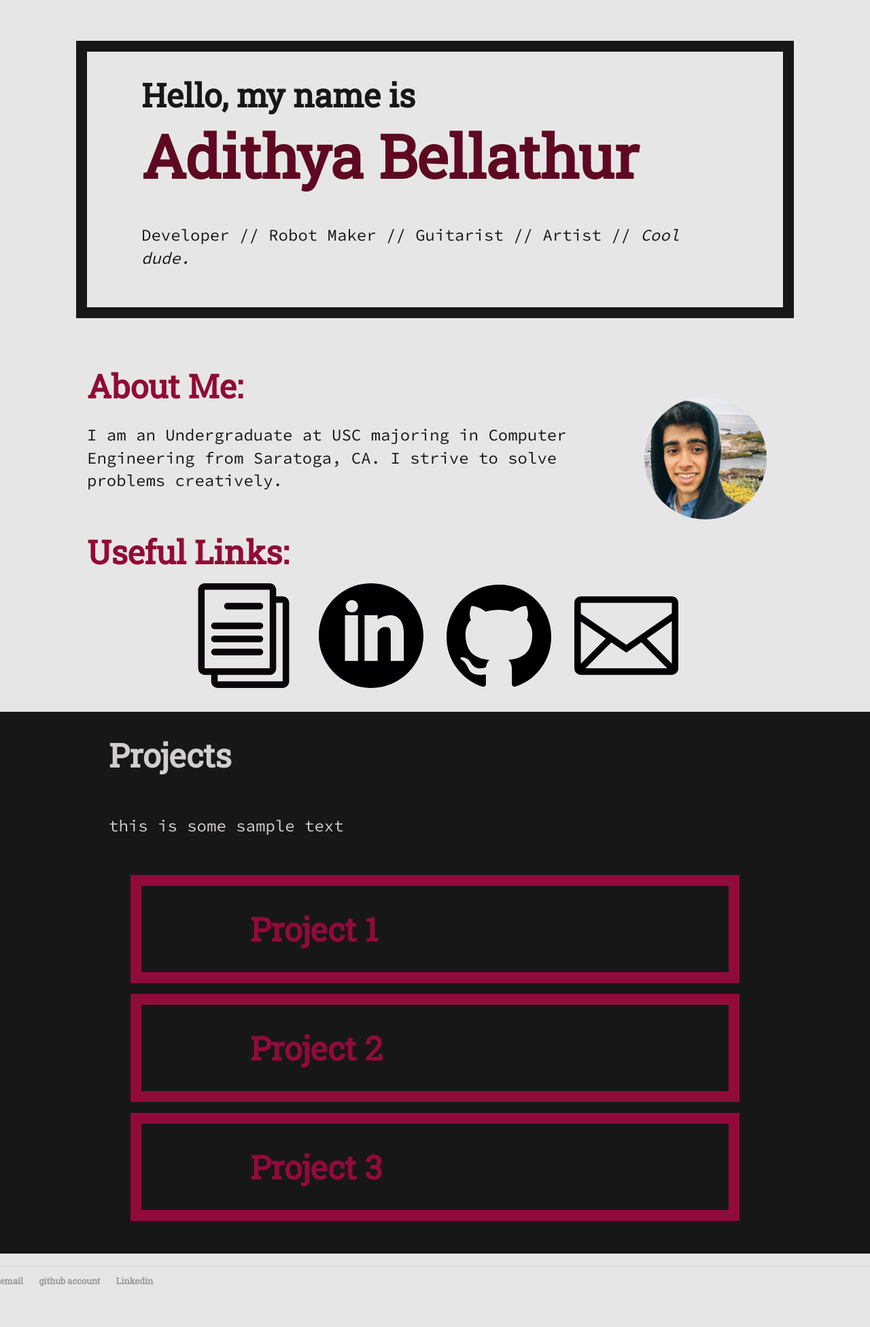
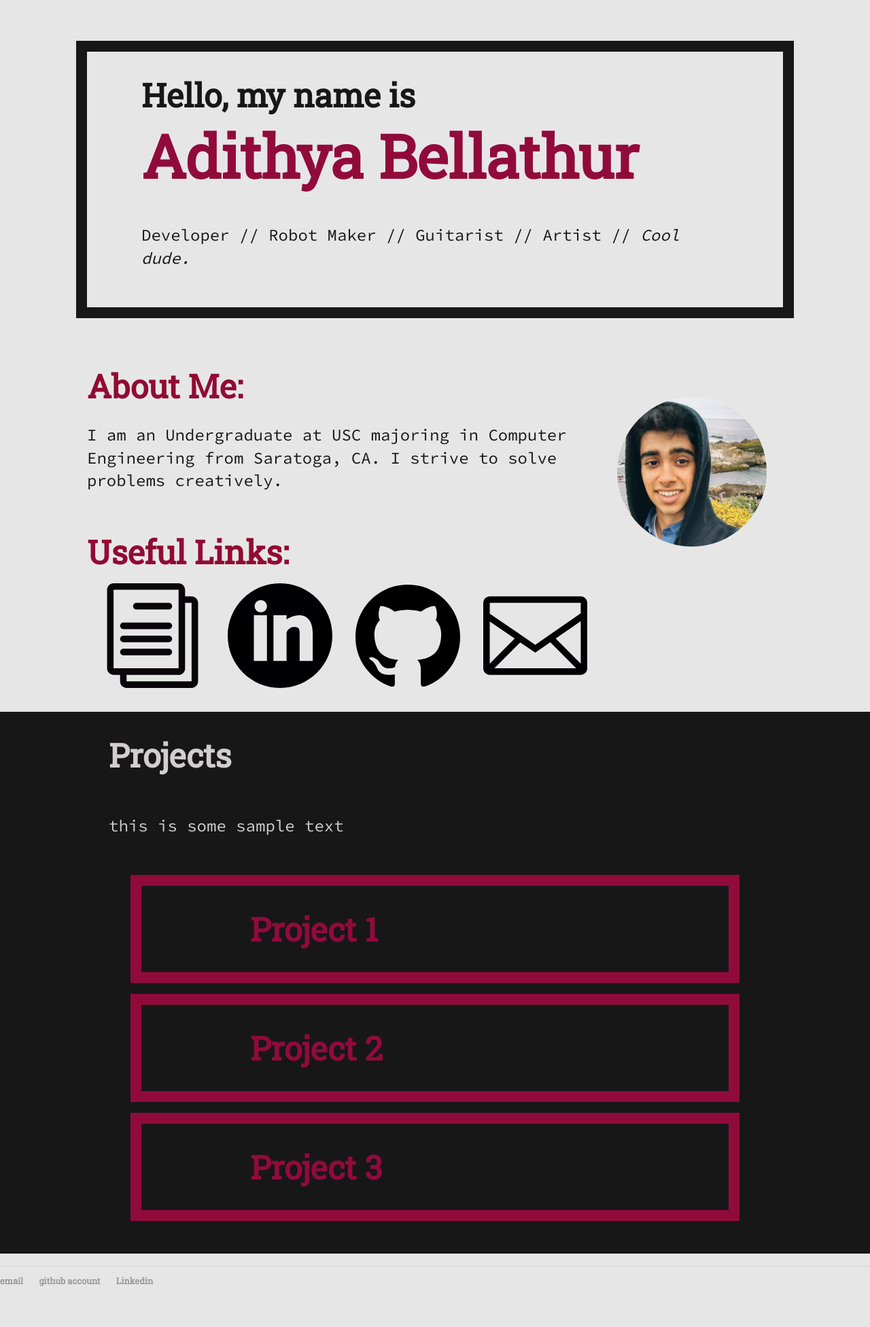
Before and after one commit to adibellathur/adibellathur.github.io, a Jekyll site: the page built from index.html, in a window 1280 px wide. Shown: the whole page at 68% size. Built offline with Jekyll 4.4.1, drawn with Linux system fonts in a browser that asks for light colours.

Commit message:
bigger pic:

```diff
--- a/css/main.css
+++ b/css/main.css
@@ -32,7 +32,7 @@
     font-size: 5.5em;
     font-family: 'Roboto Slab', serif;
 	/*font-family:'Helvetica Neue', 'Arial', 'Sans-Serif';*/
-	color: #5E0921;
+	color: #910B3A;
 	margin: 0em;
 	padding: 0px;
 }
--- a/index.html
+++ b/index.html
@@ -12,7 +12,7 @@
 	<br>
 	<br>
 	<div class="text-field">
-		<p style="float: right;"><img class="img-circle" src="pictures/me.jpg" height="180em" width="180em"></p>
+		<p style="float: right;"><img class="img-circle" src="pictures/me.jpg" height="220em" width="220em"></p>
 		<h3 style="vertical-align:middle">About Me:</h3>
 		<p style="vertical-align:middle;">
 		I am an Undergraduate at USC majoring in Computer Engineering from Saratoga, CA. I strive to solve problems creatively.
```
